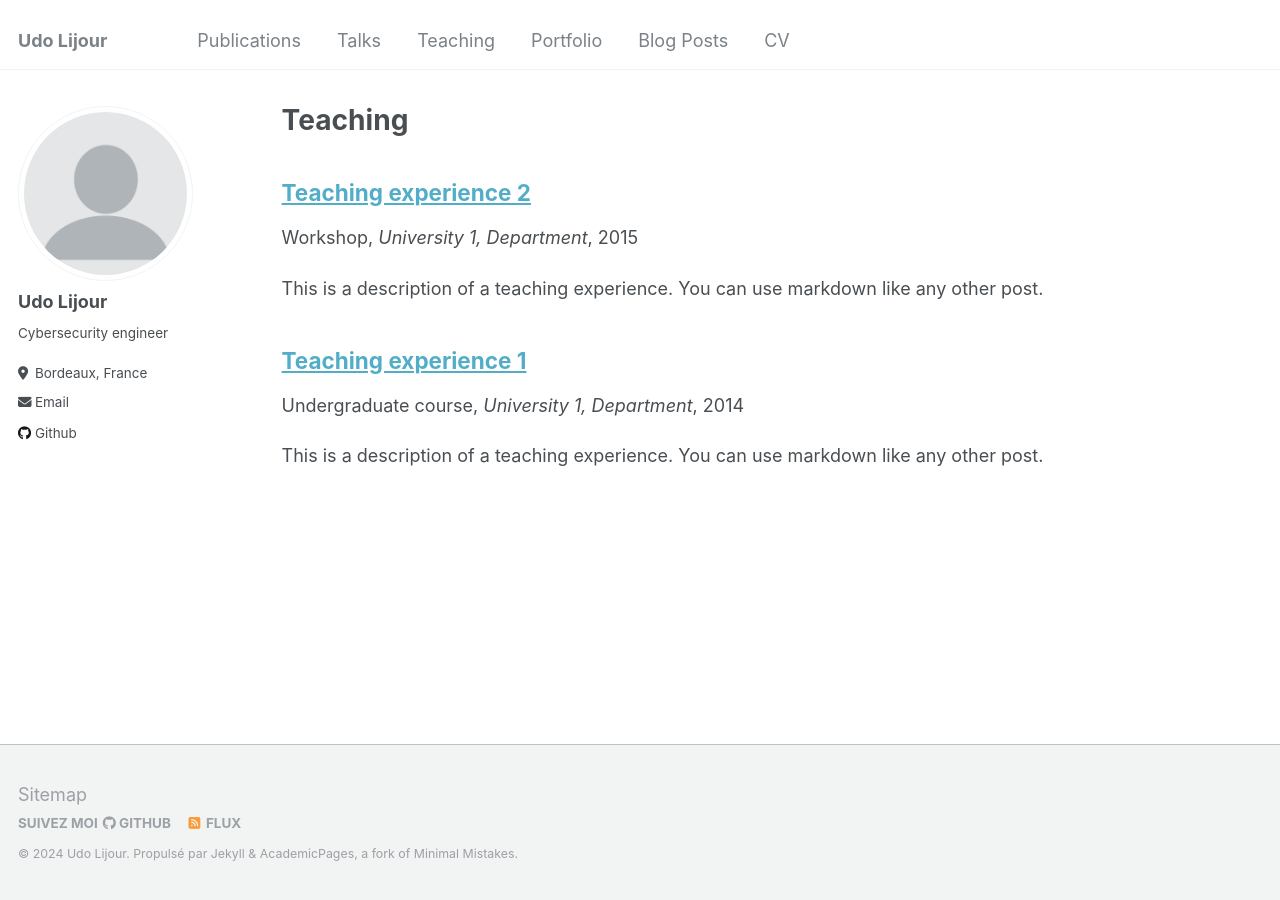
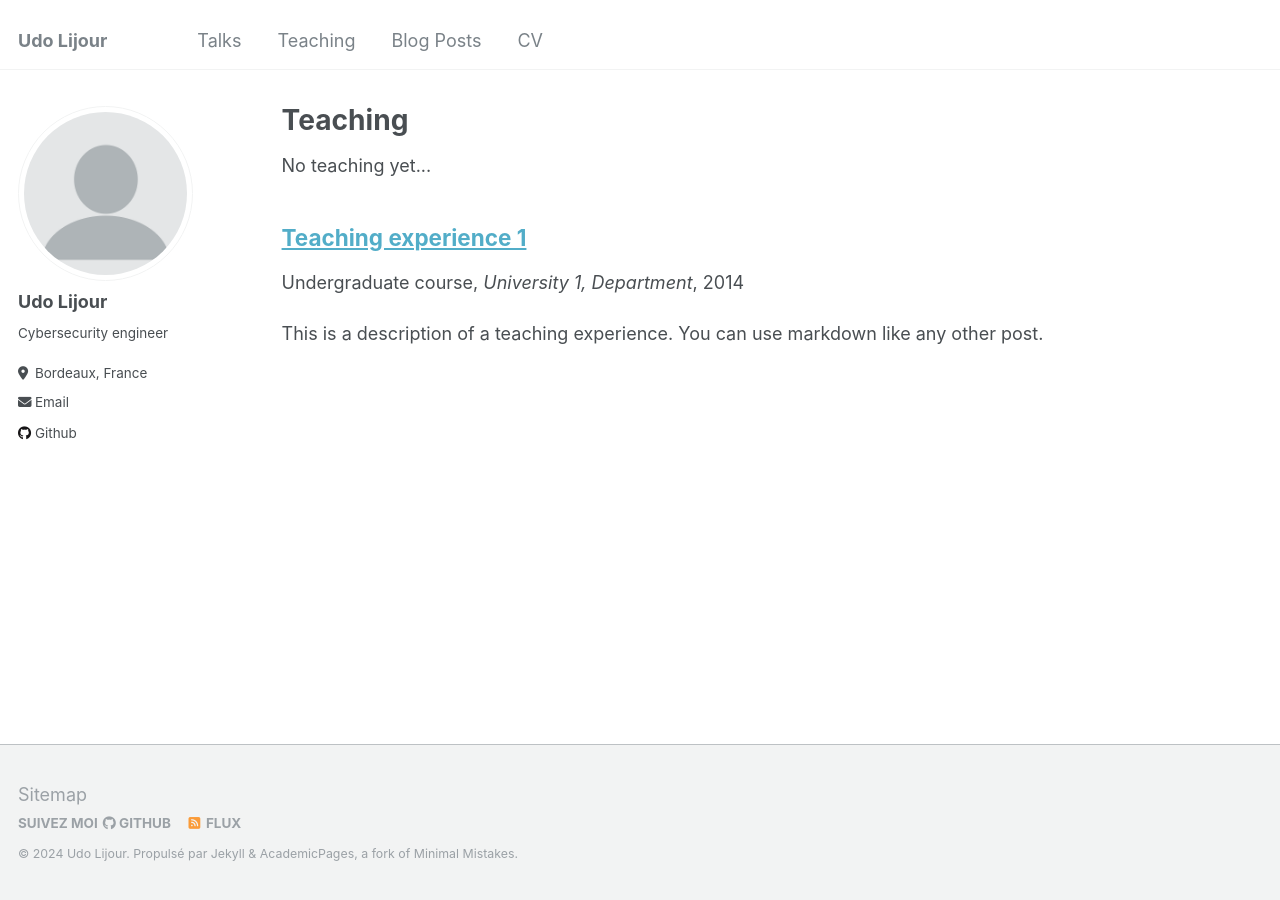
Before and after one commit to Udo29/udo29.github.io, a Jekyll site: the page built from _pages/teaching.html, in a window 1280 px wide. Built offline with Jekyll 4.4.1, drawn with Linux system fonts in a browser that asks for light colours.

Commit message:
Add basic changes
Add basic changes

```diff
--- a/_data/navigation.yml
+++ b/_data/navigation.yml
@@ -1,17 +1,11 @@
 # main links links
 main:
-  - title: "Publications"
-    url: /publications/
-
   - title: "Talks"
     url: /talks/
 
   - title: "Teaching"
     url: /teaching/
 
-  - title: "Portfolio"
-    url: /portfolio/
-
   - title: "Blog Posts"
     url: /year-archive/
 
--- a/_pages/talks.html
+++ b/_pages/talks.html
@@ -4,7 +4,7 @@
 permalink: /talks/
 author_profile: true
 ---
-<p> No talks yet...</p>
+<p>No talks yet...</p>
 
 {% for post in site.talks reversed %}
   {% include archive-single-talk.html %}
--- a/_pages/teaching.html
+++ b/_pages/teaching.html
@@ -4,6 +4,7 @@
 permalink: /teaching/
 author_profile: true
 ---
+<p>No teaching yet...</p>
 
 {% include base_path %}
 
--- a/_teaching/2015-spring-teaching-2.md
+++ /dev/null
@@ -1,20 +0,0 @@
----
-title: "Teaching experience 2"
-collection: teaching
-type: "Workshop"
-permalink: /teaching/2015-spring-teaching-1
-venue: "University 1, Department"
-date: 2015-01-01
-location: "City, Country"
----
-
-This is a description of a teaching experience. You can use markdown like any other post.
-
-Heading 1
-======
-
-Heading 2
-======
-
-Heading 3
-======
```
